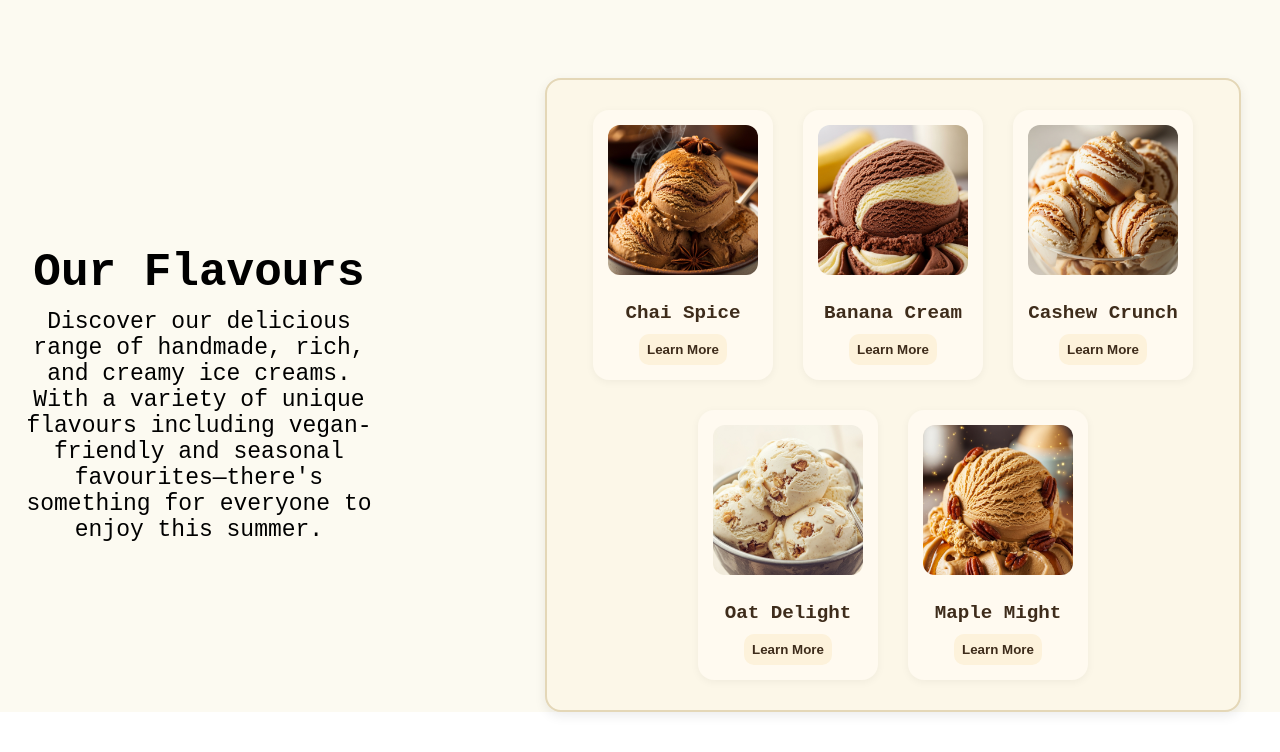
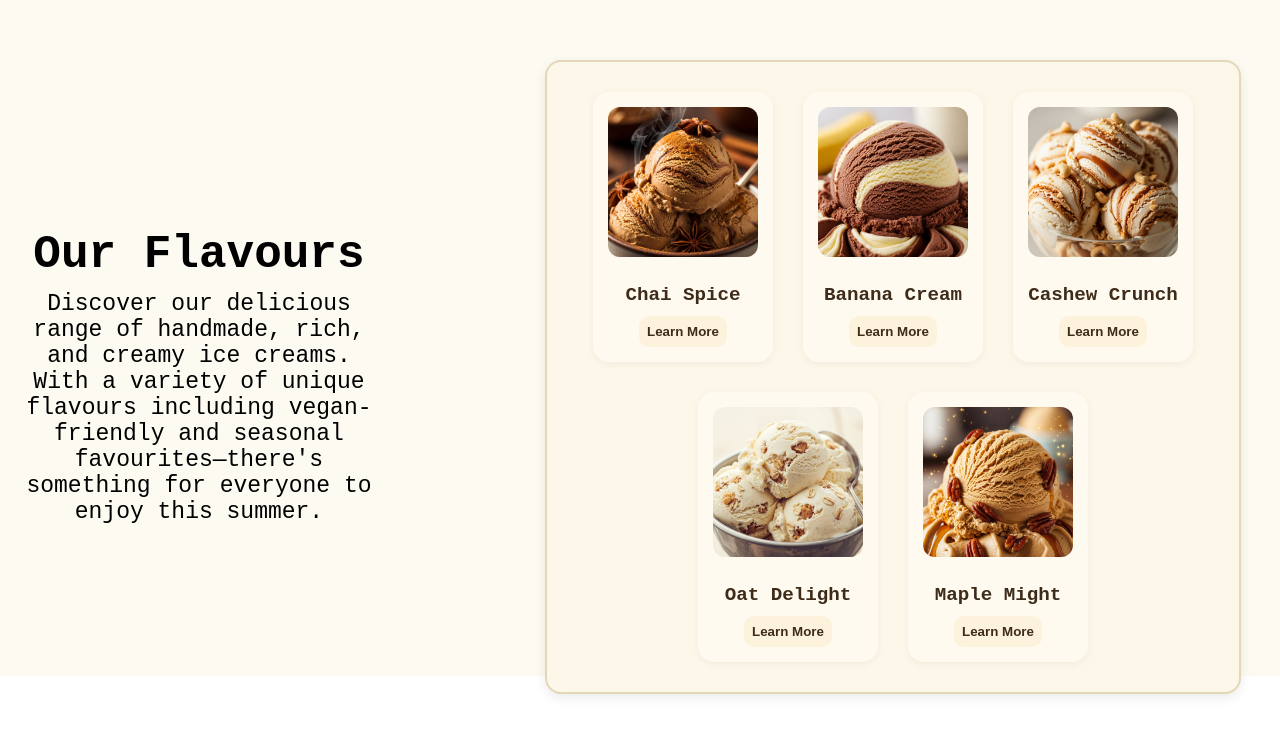
Before and after one commit to Rosh-codes/Frost--Ice-Cream-Website, a plain HTML site: page index.html in a window 1280 px wide. Shown: the part 802-1554 px from the top of the page. After the commit the page ends 1518 px from the top, so only its background shows below. Drawn offline with Linux system fonts and the light colour scheme; a web font is replaced by a local one.

Commit message:
Add files via upload

```diff
--- a/style.css
+++ b/style.css
@@ -83,7 +83,7 @@ nav {
   border-radius: 16px;
   padding: 30px 20px;
   width: 90%;
-  margin: 40px auto;
+  margin: 22px auto;
   box-shadow: 0 4px 12px rgba(0, 0, 0, 0.08);
 }
 
```
